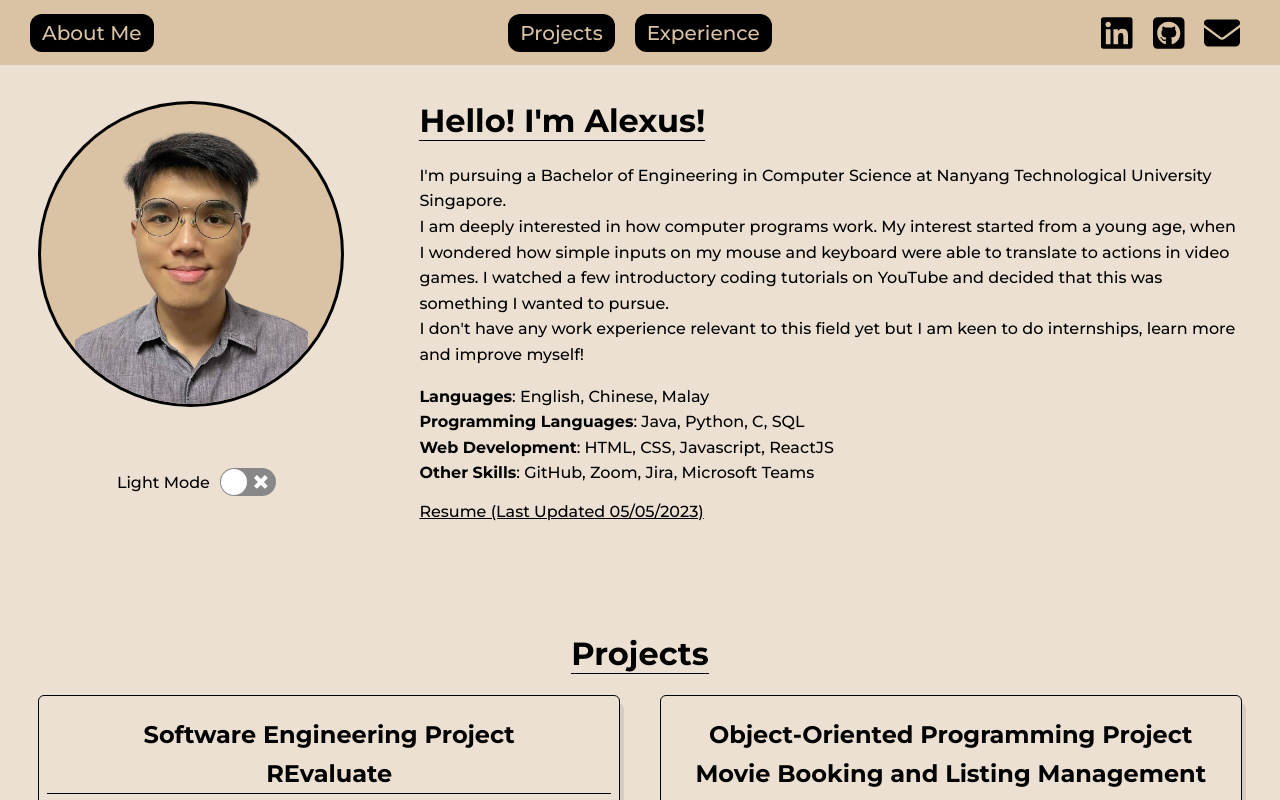
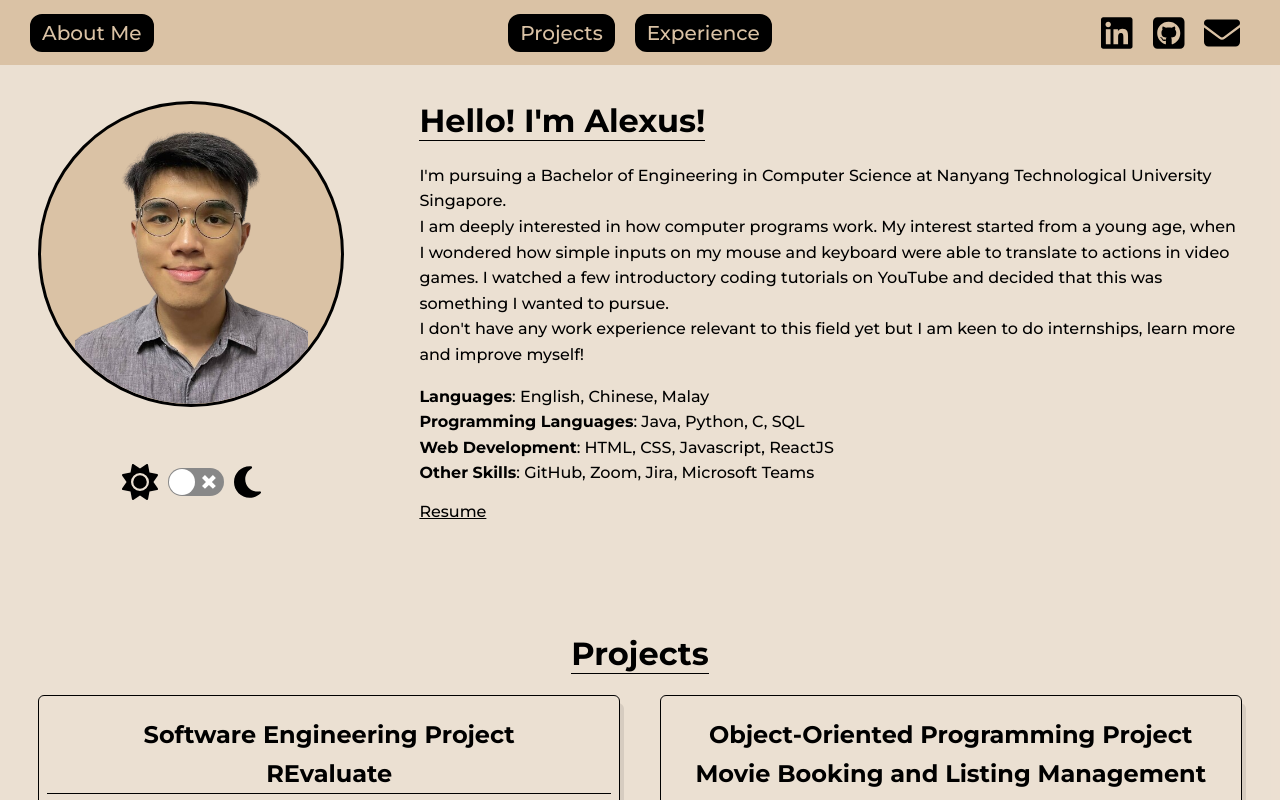
Before and after one commit to alexusljf/alexusljf.github.io, a React (Create React App) app in the folder react-site/: page / in a window 1280 px wide. Shown: the top 800 px of the page. Built offline with nearby package versions, Linux system fonts and the light colour scheme.

Commit message:
change resume link to gdrive
removed unused resume pdf and pic

changed night mode switch icons

how to update on google drive without changing link: https://sao.hsu.edu.hk/faq/how-to-update-files-in-google-drive-without-changing-the-shared-link/

```diff
--- a/react-site/package.json
+++ b/react-site/package.json
@@ -1,6 +1,6 @@
 {
   "name": "react-site",
-  "version": "0.1.2",
+  "version": "0.1.3",
   "homepage": "https://alexusljf.github.io/",
   "private": true,
   "dependencies": {
--- a/react-site/src/components/Footer/Footer.jsx
+++ b/react-site/src/components/Footer/Footer.jsx
@@ -1,4 +1,4 @@
-import React, {useState, useContext} from "react";
+import React, {useContext} from "react";
 import { NightModeContext } from '../../components/NightModeToggle/NightModeContext';
 import './Footer.css';
 
--- a/react-site/src/components/NightModeToggle/NightModeSwitch.jsx
+++ b/react-site/src/components/NightModeToggle/NightModeSwitch.jsx
@@ -3,14 +3,17 @@ import "./switch.css";
 import React, { useContext } from 'react';
 import { NightModeContext } from './NightModeContext';
 import ReactSwitch from "react-switch";
+import { FontAwesomeIcon } from '@fortawesome/react-fontawesome';
+import { faSun, faMoon } from '@fortawesome/free-solid-svg-icons'
 
 const NightModeSwitch = () => {
   const { isNightMode, toggleNightMode } = useContext(NightModeContext);
 
   return (
     <div className="switch">
-      <label className={isNightMode === false ? "label" : "labelNight"}> {isNightMode === true ? "Dark Mode" : "Light Mode"} </label>
+      <FontAwesomeIcon icon={faSun} className = {isNightMode === false ? "faicon" : "faiconNight"}/>
       <ReactSwitch onChange={toggleNightMode} checked={isNightMode} />
+      <FontAwesomeIcon icon={faMoon} className = {isNightMode === false ? "faicon" : "faiconNight"}/>
     </div>
   );
 };
--- a/react-site/src/components/NightModeToggle/switch.css
+++ b/react-site/src/components/NightModeToggle/switch.css
@@ -15,3 +15,15 @@
     margin: 10px;
     color: white;
 }
+.faicon{
+    font-size:36px;
+    margin-left:10px;
+    margin-right: 10px;
+    color:black;
+}
+.faiconNight{
+    font-size:36px;
+    margin-left:10px;
+    margin-right: 10px;
+    color:white;
+}
--- a/react-site/src/screens/ExperiencePage/ExperienceDiv.jsx
+++ b/react-site/src/screens/ExperiencePage/ExperienceDiv.jsx
@@ -1,4 +1,4 @@
-import React, { useState, useContext } from 'react';
+import React, { useContext } from 'react';
 import { NightModeContext } from '../../components/NightModeToggle/NightModeContext';
 import "./ExperiencePage.css";
 
--- a/react-site/src/screens/ExperiencePage/ExperiencePage.jsx
+++ b/react-site/src/screens/ExperiencePage/ExperiencePage.jsx
@@ -1,4 +1,4 @@
-import React, { useState, useContext } from 'react';
+import React, { useContext } from 'react';
 import "./ExperiencePage.css";
 import sinopecLogo from "./sinopec logo.png"
 import spfLogo from "./Singapore_Police_Force_crest.png"
--- a/react-site/src/screens/HomePage/HomePage.jsx
+++ b/react-site/src/screens/HomePage/HomePage.jsx
@@ -1,7 +1,6 @@
-import React, { useState, useContext } from 'react';
+import React, { useContext } from 'react';
 import "./HomePage.css";
 import myPic from "./photo2.png";
-import resumePDF from "./Alexus Lim Resume.pdf";
 import NightModeSwitch from '../../components/NightModeToggle/NightModeSwitch';
 import { NightModeContext } from '../../components/NightModeToggle/NightModeContext';
 
@@ -31,7 +30,7 @@ const HomePage = () => {
             <b>Other Skills</b>: GitHub, Zoom, Jira, Microsoft Teams <br/>
             </p>
         </article>
-        <a href = {resumePDF} target = "_blank" className={isNightMode === false ? "resumeLink" : "resumeLinkNight"}>Resume (Last Updated 05/05/2023)</a>
+        <a href = "https://drive.google.com/file/d/11eAecMcNlTtDCSFM_EbI-UdfTyhxEtgQ/view?usp=sharing" target = "_blank" className={isNightMode === false ? "resumeLink" : "resumeLinkNight"}>Resume</a>
     </div>
     </div>
   );
--- a/react-site/src/screens/ProjectsPage/ProjectDiv.jsx
+++ b/react-site/src/screens/ProjectsPage/ProjectDiv.jsx
@@ -1,4 +1,4 @@
-import React, { useState, useContext } from 'react';
+import React, { useContext } from 'react';
 import { NightModeContext } from '../../components/NightModeToggle/NightModeContext';
 import "./ProjectsPage.css";
 
--- a/react-site/src/screens/ProjectsPage/ProjectsPage.jsx
+++ b/react-site/src/screens/ProjectsPage/ProjectsPage.jsx
@@ -1,4 +1,4 @@
-import React, { useState, useContext } from 'react';
+import React, { useContext } from 'react';
 import "./ProjectsPage.css";
 import Header from "../../components/Header/Header";
 import ProjectDiv from "./ProjectDiv";
```
Also changed, not shown: react-site/src/screens/HomePage/my pic transparent bg.png (deleted), 1 other file (tests, documents, lock files or other folders).
